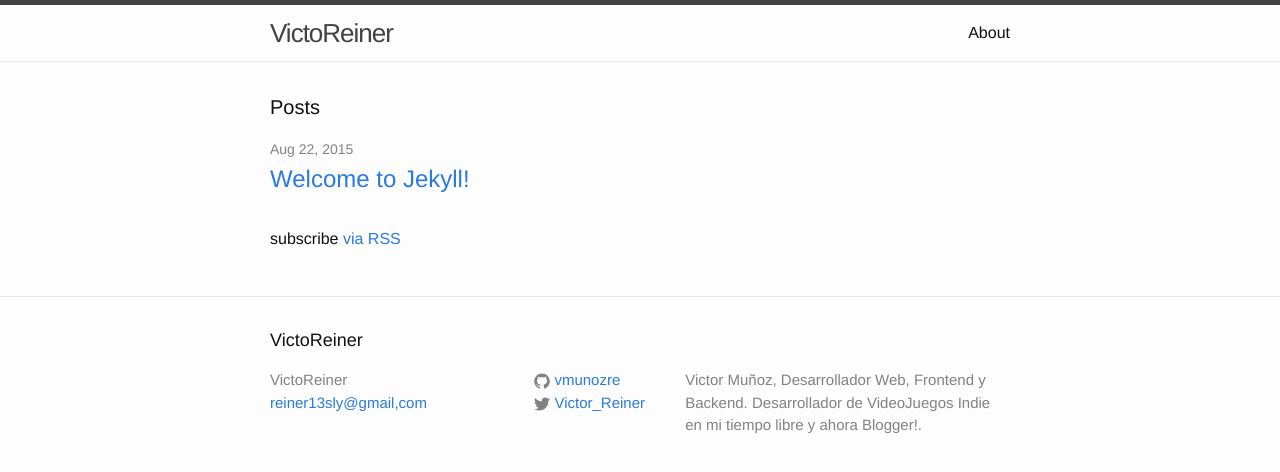
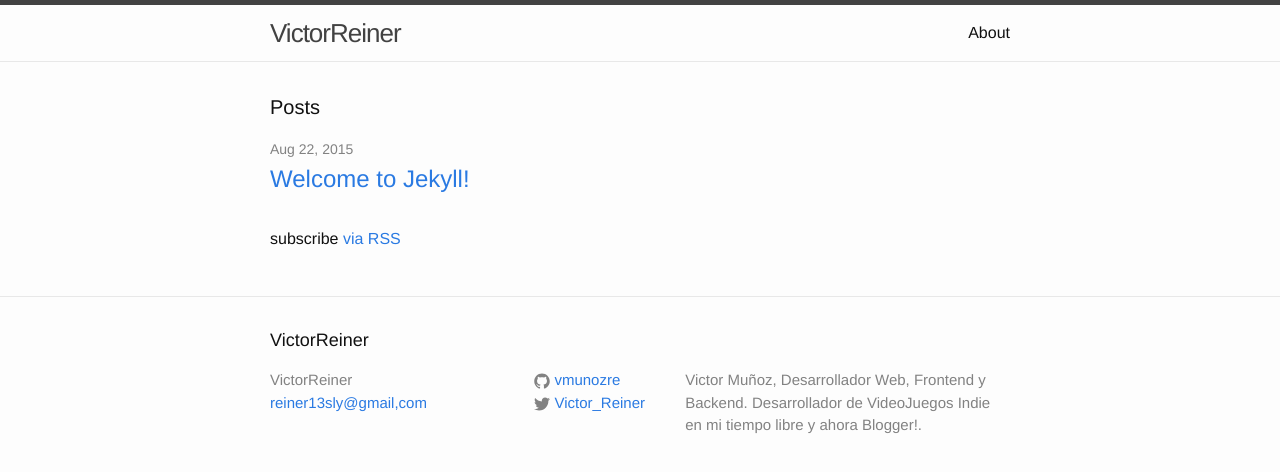
Before and after one commit to camifonseca/vmunozre.github.io, a Jekyll site: the page built from index.html, in a window 1280 px wide. Shown: the top 472 px of the page. Built offline with Jekyll 4.4.1, drawn with Linux system fonts in a browser that asks for light colours.

Commit message:
Config update

```diff
--- a/_config.yml
+++ b/_config.yml
@@ -1,5 +1,5 @@
 # Site settings
-title: VictoReiner
+title: VictorReiner
 email: reiner13sly@gmail,com
 description: > # this means to ignore newlines until "baseurl:"
   Victor Muñoz, Desarrollador Web, Frontend y Backend. Desarrollador
```
